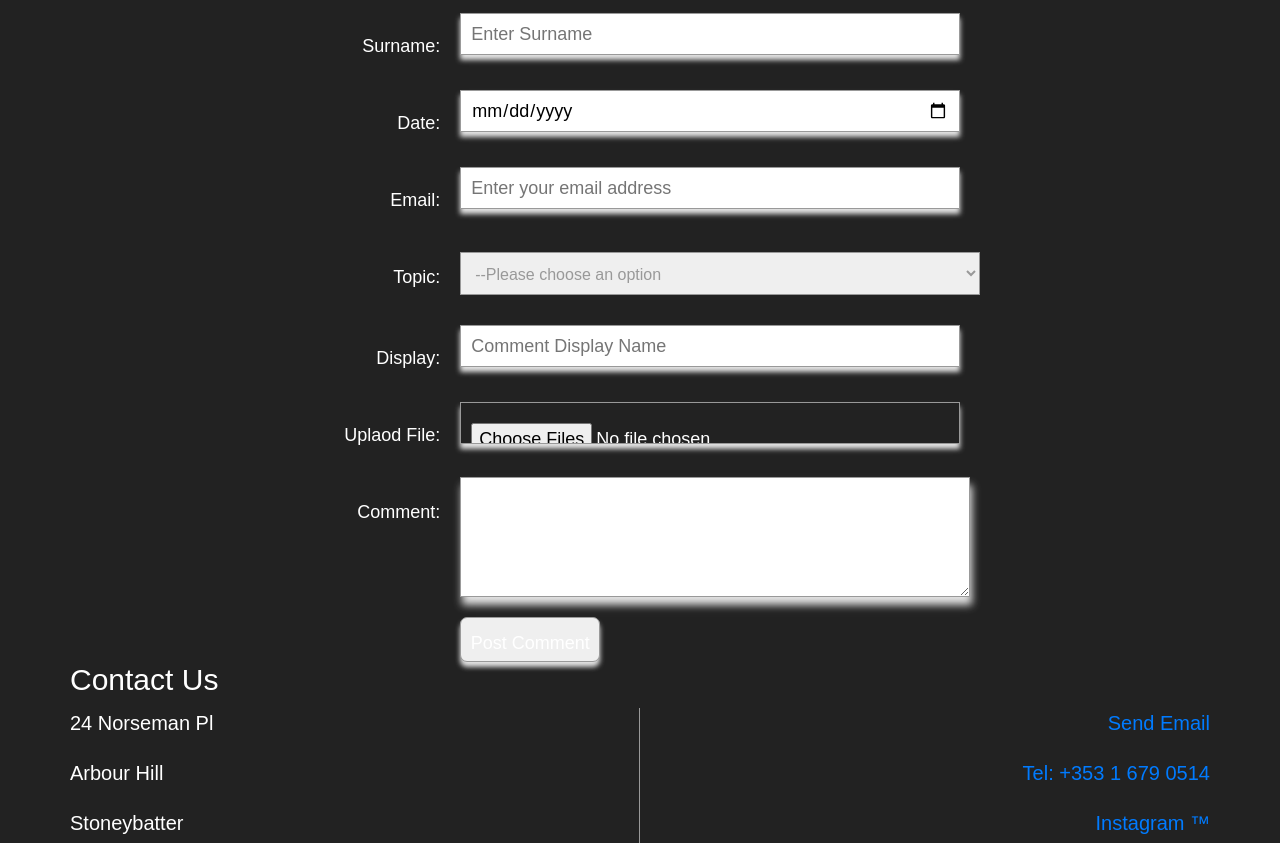
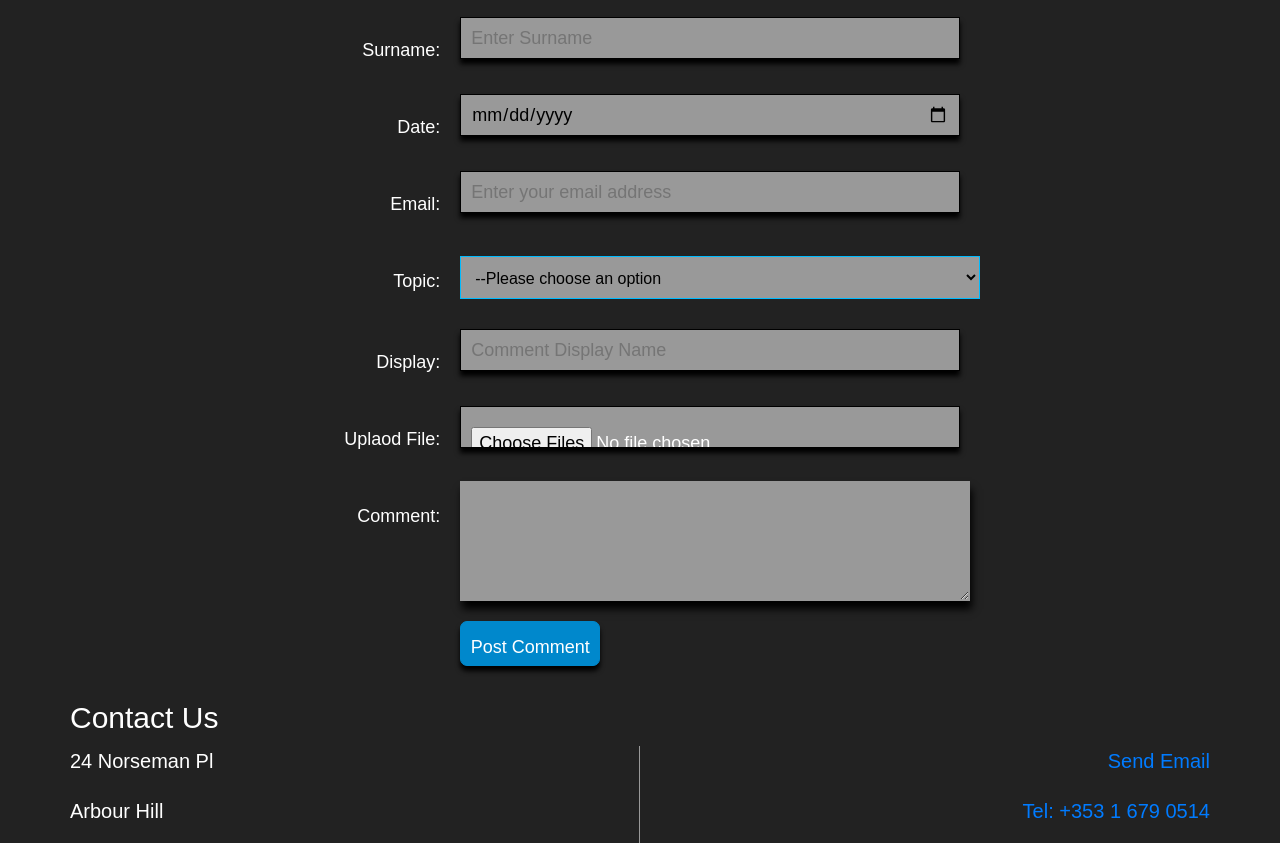
Before and after one commit to foepediaD2/foe-pedia2, a plain HTML site: page comment.html in a window 1280 px wide. Shown: the part 270-1113 px from the top of the page. Drawn offline with Linux system fonts and the light colour scheme; a web font is replaced by a local one.

Commit message:
Add files via upload

```diff
--- a/css/styles.css
+++ b/css/styles.css
@@ -155,6 +155,7 @@ table tr:nth-of-type(odd) :hover{
     cursor: pointer;
 }
 
+
 /* Form Styles */
 
 ::placeholder {
@@ -167,6 +168,7 @@ table tr:nth-of-type(odd) :hover{
     margin: 30px auto;
     font-size: 18px;
 }
+
 
 #frmComment label{
 float: left;
@@ -185,21 +187,23 @@ float: left;
 }
 
 #frmComment label:hover span{
-    color: #777;
+    color: #00bbff;
 }
 
 #frmComment input {
     float: left;
     width: 50%;
-    border: 1px solid #999;
-    box-shadow: 0px 5px 5px #e3e3e3;
+    border: 1px solid #000000;
+    box-shadow: 0px 5px 5px #000000;
     margin: 10px 0 0 20px;
     padding: 20px 10px;
     height: 18px;
+	background-color: #999999;
+
 }
 
 #frmComment input:hover,#frmComment textarea:hover{
-    box-shadow: 5px 5px 8px #c1c1c1;
+    box-shadow: 5px 5px 8px #00bbff;
 }
 
 #frmComment textarea{
@@ -207,17 +211,19 @@ float: left;
     width:51%;
     margin: 8px 0 0 20px;
     border: solid 1px #999;
-    box-shadow: 2px 8px 8px #e3e3e3;
+    box-shadow: 2px 8px 8px #000000;
     padding: 10px 0 0 5px;
+	background-color: #999999
 }
 select{
     font-family: "Josefin Sans", sans-serif;
     width: 52%;
     padding: 12px 10px 10px 10px;
     margin: 18px 0 0 20px;
-    border: 1px solid #999;
-    color: #999;
+    border: 1px solid #00bbff;
+    color: #000000;
     font-size: 16px;
+	background-color: #999999
 }
 
 #frmComment input[type=submit]{
@@ -226,7 +232,7 @@ select{
     width: 140px;
     float: left;
     color: #FFF;
-    background: #0088CC
+    background: #0088CC;
     border: 1px solid #0088CC;
     margin: 0 0 0 32%;
     border-radius: 7px;
```
Also changed, not shown: css/bootstrap-4.4.1.css.
